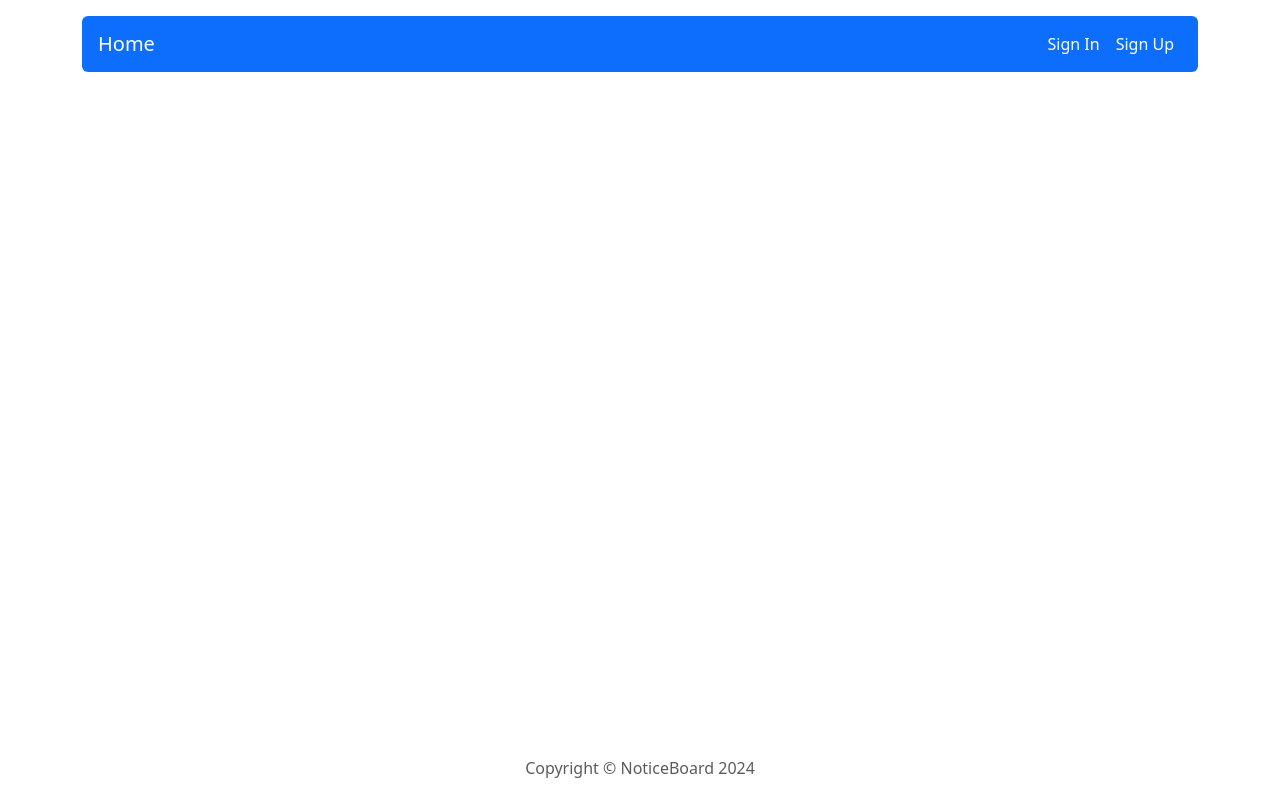
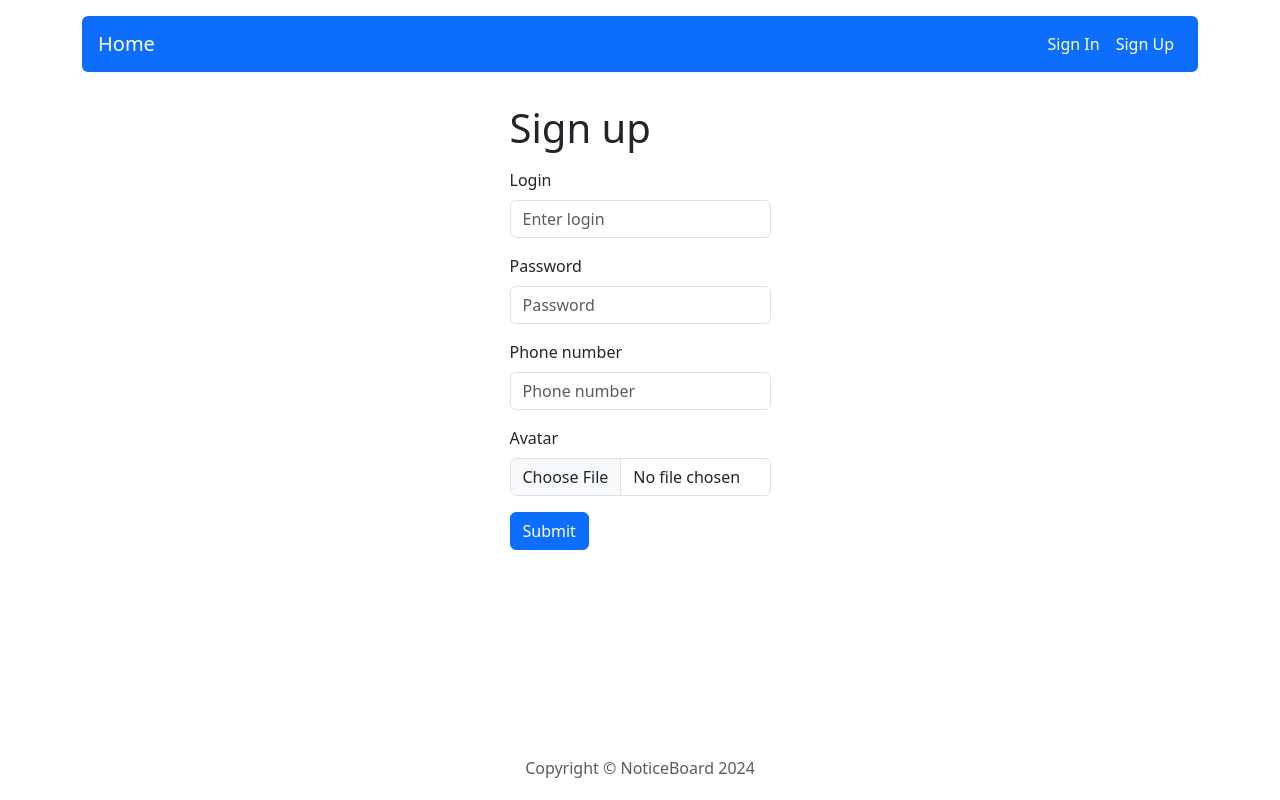
Before and after one commit to slawomirtoporek/noticeBoardApp, a React (Create React App) app in the folder client/: page /register in a window 1280 px wide. Built offline with nearby package versions, Linux system fonts and the light colour scheme.

Commit message:
Add Register and RegisterForm component

```diff
--- a/client/src/App.js
+++ b/client/src/App.js
@@ -21,10 +21,10 @@
         <Route path="/register" element={<Register />} />
         <Route path="/login" element={<Login />} />
         <Route path="/logout" element={<Logout />} />
-        <Route path="/ads/:id" element={<AddAd />} />
-        <Route path="/edit/:id" element={<EditAd />} />
-        <Route path="/add" element={<NewAd />} />
-        <Route path="/delete/:id" element={<DeleteAd />} />
+        <Route path="/ad/:id" element={<AddAd />} />
+        <Route path="/ad/edit/:id" element={<EditAd />} />
+        <Route path="/ad/add" element={<NewAd />} />
+        <Route path="/ad/remove/:id" element={<DeleteAd />} />
         <Route path="/search/:searchPhrase" element={<Search />} />
         <Route path="*" element={<NotFound />} />
       </Routes>
--- /dev/null
+++ b/client/src/components/features/RegisterForm/RegisterForm.js
@@ -0,0 +1,173 @@
+import { useState } from "react";
+import { Form, Button, Alert, Spinner } from "react-bootstrap";
+import {API_URL } from "../../../config";
+
+const Register = () => {
+
+  const [login, setLogin] = useState('');
+  const [password, setPassword] = useState('');
+  const [phone, setPhone] = useState('');
+  const [avatar, setAvatar] = useState(null);
+  const [status, setStatus] = useState(null); // null, 'loading', 'success', 'serverError', 'clientError', 'loginError'
+  const [errors, setErrors] = useState({});
+
+  const validateForm = () => {
+    const errors = {};
+
+    if (!login) {
+      errors.login = 'Login is required';
+    };
+
+    if (!password) {
+      errors.password = 'Password is required';
+    };
+
+    if (!phone) {
+      errors.phone = 'Phone number is required';
+    };
+
+    if (!avatar) {
+      errors.avatar = 'Avatar is required';
+    };
+
+    setErrors(errors);
+
+    return Object.keys(errors).length === 0;
+  };
+
+  const handleSubmit = e => {
+    e.preventDefault();
+
+    if (!validateForm()) {
+      return;
+    };
+
+    const fd = new FormData();
+    fd.append('login', login);
+    fd.append('password', password);
+    fd.append('phoneNumber', phone);
+    fd.append('avatar', avatar);
+
+    const options = {
+      method: 'POST',
+      body: fd
+    };
+
+    setStatus('loading');
+    fetch(`${API_URL}/auth/register`, options)
+      .then(res => {
+        if (res.status === 201) {
+          setStatus('success');
+        } else if (res.status === 400) {
+          setStatus('clientError');
+        } else if (res.status === 409) {
+          setStatus('loginError');
+        } else {
+          setStatus('serverError');
+        };
+      })
+      .catch(err => {
+        setStatus('serverError');
+      });
+  };
+
+  return(
+    <Form onSubmit={handleSubmit}>
+
+      {status === "success" && (
+        <Alert variant="success">
+          <Alert.Heading>Success!</Alert.Heading>
+          <p>You have been successfuly registred! You can now log in...</p>
+        </Alert>
+      )}
+
+      {status === "serverError" && (
+        <Alert variant="danger">
+          <Alert.Heading>Something went wrong...</Alert.Heading>
+          <p>Unexpected error... Try again!</p>
+        </Alert>
+      )}
+
+      {status === "clientError" && (
+        <Alert variant="danger">
+          <Alert.Heading>No enough data</Alert.Heading>
+          <p>You have to fill all the fields.</p>
+        </Alert>
+      )}
+
+      {status === "loginError" && (
+        <Alert variant="warning">
+          <Alert.Heading>Login already in use</Alert.Heading>
+          <p>You have to use other login.</p>
+        </Alert>
+      )}
+
+      {status === "loading" && (
+        <Spinner animation="border" role="status" className="d-block mx-auto">
+          <span className="visually-hidden">Loading...</span>
+        </Spinner>
+      )}
+
+      <Form.Group className="mb-3" controlId="formLogin">
+        <Form.Label>Login</Form.Label>
+        <Form.Control
+          type="text"
+          value={login}
+          onChange={e => setLogin(e.target.value)}
+          placeholder="Enter login"
+          isInvalid={!!errors.login}
+        />
+        <Form.Control.Feedback type="invalid">
+          {errors.login}
+        </Form.Control.Feedback>
+      </Form.Group>
+
+      <Form.Group className="mb-3" controlId="formPassword">
+        <Form.Label>Password</Form.Label>
+        <Form.Control
+          type="password"
+          value={password}
+          onChange={e => setPassword(e.target.value)}
+          placeholder="Password"
+          isInvalid={!!errors.password}
+        />
+        <Form.Control.Feedback type="invalid">
+          {errors.password}
+        </Form.Control.Feedback>
+      </Form.Group>
+
+      <Form.Group className="mb-3" controlId="formPhone">
+        <Form.Label>Phone number</Form.Label>
+        <Form.Control
+          type="tel"
+          value={phone}
+          onChange={e => setPhone(e.target.value)}
+          placeholder="Phone number"
+          isInvalid={!!errors.phone}
+        />
+        <Form.Control.Feedback type="invalid">
+          {errors.phone}
+        </Form.Control.Feedback>
+      </Form.Group>
+
+      <Form.Group className="mb-3" controlId="formFile">
+        <Form.Label>Avatar</Form.Label>
+        <Form.Control
+          type="file"
+          onChange={e => setAvatar(e.target.files[0])}
+          isInvalid={!!errors.avatar}
+        />
+        <Form.Control.Feedback type="invalid">
+          {errors.avatar}
+        </Form.Control.Feedback>
+      </Form.Group>
+
+      <Button variant="primary" type="submit">
+        Submit
+      </Button>
+
+    </Form>
+  );
+};
+
+export default Register;
--- a/client/src/components/pages/Register/Register.js
+++ b/client/src/components/pages/Register/Register.js
@@ -1,7 +1,23 @@
+import RegisterForm from "../../features/RegisterForm/RegisterForm";
+import { Row, Col } from "react-bootstrap";
+
 const Register = () => {
-  return(
-    <></>
+
+  return (
+    <>
+      <Row>
+        <Col className="col-12 col-sm-3 mx-auto">
+          <h1 className="my-3">Sign up</h1>
+        </Col>
+      </Row>
+      <Row>
+        <Col className="col-12 col-sm-3 mx-auto">
+          <RegisterForm />
+        </Col>
+      </Row>
+    </>
   );
+
 };
 
 export default Register;
--- /dev/null
+++ b/client/src/config.js
@@ -0,0 +1,3 @@
+export const API_URL = process.env.NODE_ENV === 'production'
+  ? '/'
+  : 'http://localhost:8000';
--- a/client/src/index.js
+++ b/client/src/index.js
@@ -1,6 +1,6 @@
 import React from 'react';
 import ReactDOM from 'react-dom/client';
-import { BrowserRouter as Router } from 'react-router-dom';
+import { BrowserRouter } from 'react-router-dom';
 import { Provider } from 'react-redux';
 import store from './redux/store';
 
@@ -12,10 +12,10 @@
 
 root.render(
   <React.StrictMode>
-    <Provider store={store}>
-      <Router>
-        <App />
-      </Router>
-    </Provider>
+    <BrowserRouter>
+      <Provider store={store}>
+          <App />
+      </Provider>
+    </BrowserRouter>
   </React.StrictMode>
 );
```
Also changed, not shown: 1 other file (tests, documents, lock files or other folders).
